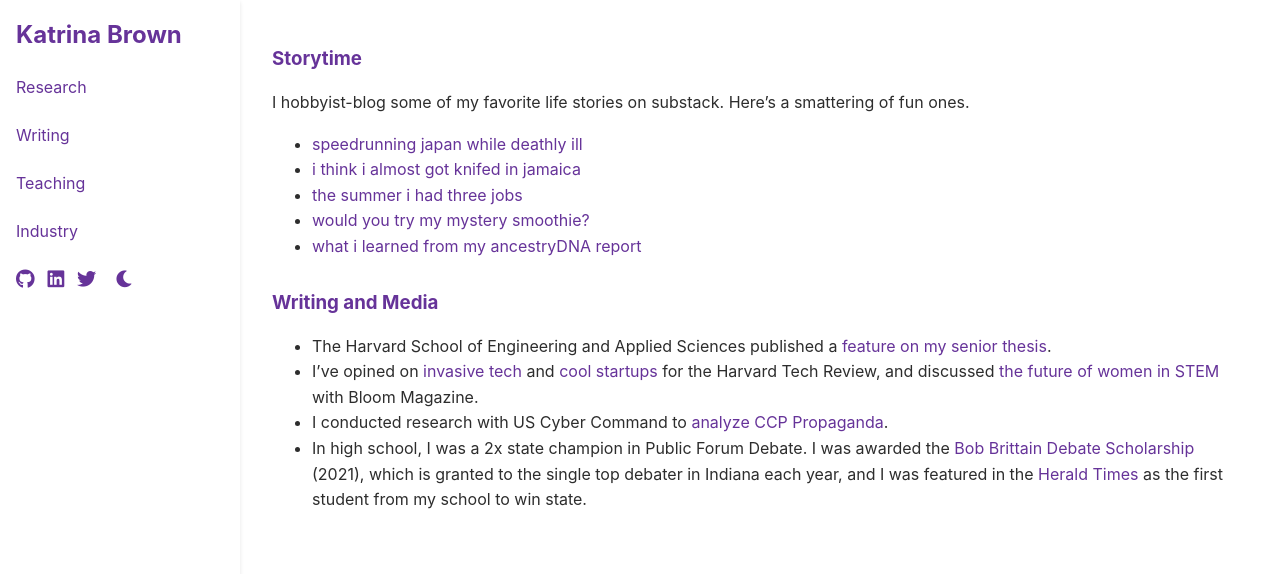
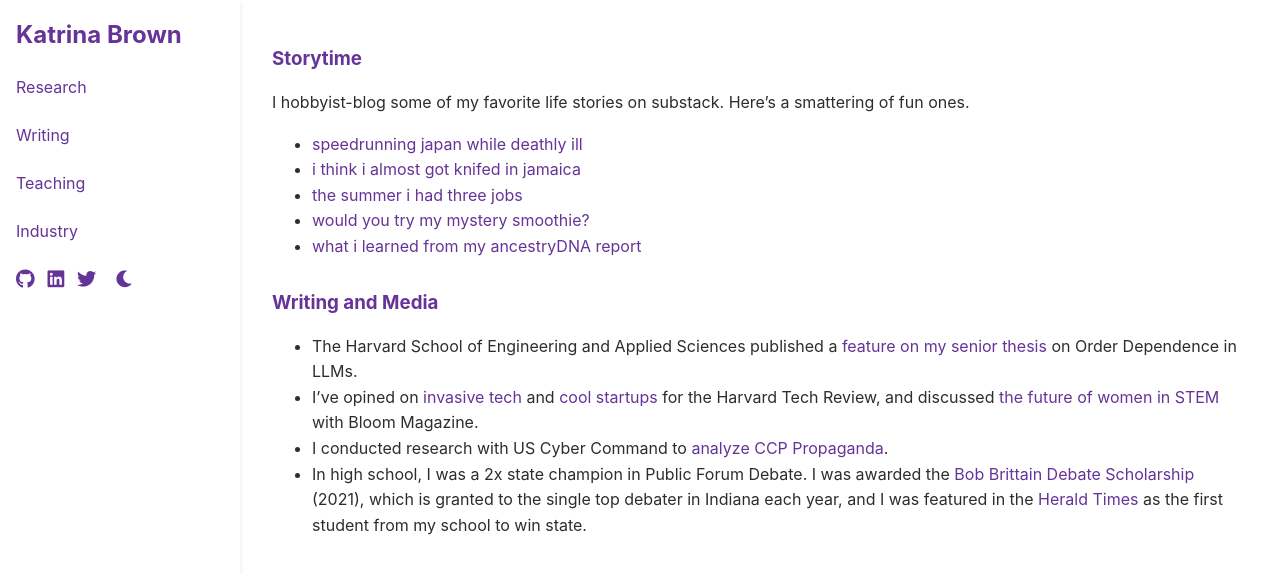
Before and after one commit to brownkat6/katrinarbrown, a Jekyll site: the page built from docs/writing.md, in a window 1280 px wide. Shown: the top 574 px of the page. Built offline with Jekyll 4.4.1, drawn with Linux system fonts in a browser that asks for light colours.

```diff
--- a/docs/writing.md
+++ b/docs/writing.md
@@ -12,7 +12,7 @@
 * [what i learned from my ancestryDNA report](https://substack.com/@katrinarbrown/p-177147783?utm_source=profile&utm_medium=reader2)
 
 ### Writing and Media
-* The Harvard School of Engineering and Applied Sciences published a [feature on my senior thesis](https://seas.harvard.edu/news/2025/04/senior-project-spotlight-katrina-brown).
+* The Harvard School of Engineering and Applied Sciences published a [feature on my senior thesis](https://seas.harvard.edu/news/2025/04/senior-project-spotlight-katrina-brown) on Order Dependence in LLMs.
 * I've opined on [invasive tech](https://harvardtechnologyreview.com/2024/11/01/ai-glasses-unveil-privacy-risks-an-interview-with-the-creators-of-i-xray/) and [cool startups](https://harvardtechnologyreview.com/2024/12/17/from-dorm-room-to-boardroom-how-ron-nachum-and-sapien-are-redefining-ai-in-corporate-finance/) for the Harvard Tech Review, and discussed [the future of women in STEM](https://www.magbloom.com/2020/04/for-the-love-of-stem-a-conversation-about-the-future-of-women-in-technology/) with Bloom Magazine.
 * I conducted research with US Cyber Command to [analyze CCP Propaganda](https://drive.google.com/file/d/12VHdBQsu-iHl5Fe853OpN78hiKPkt_NG/view?usp=sharing).
 * In high school, I was a 2x state champion in Public Forum Debate. I was awarded the [Bob Brittain Debate Scholarship](https://www.inspeechanddebate.org/recognition/scholarships) (2021), which is granted to the single top debater in Indiana each year, and I was featured in the [Herald Times](https://drive.google.com/file/d/14VMl5QaqvOlLlHkxkB4a2Fn4Xy9jzzQy/view) as the first student from my school to win state.
```
